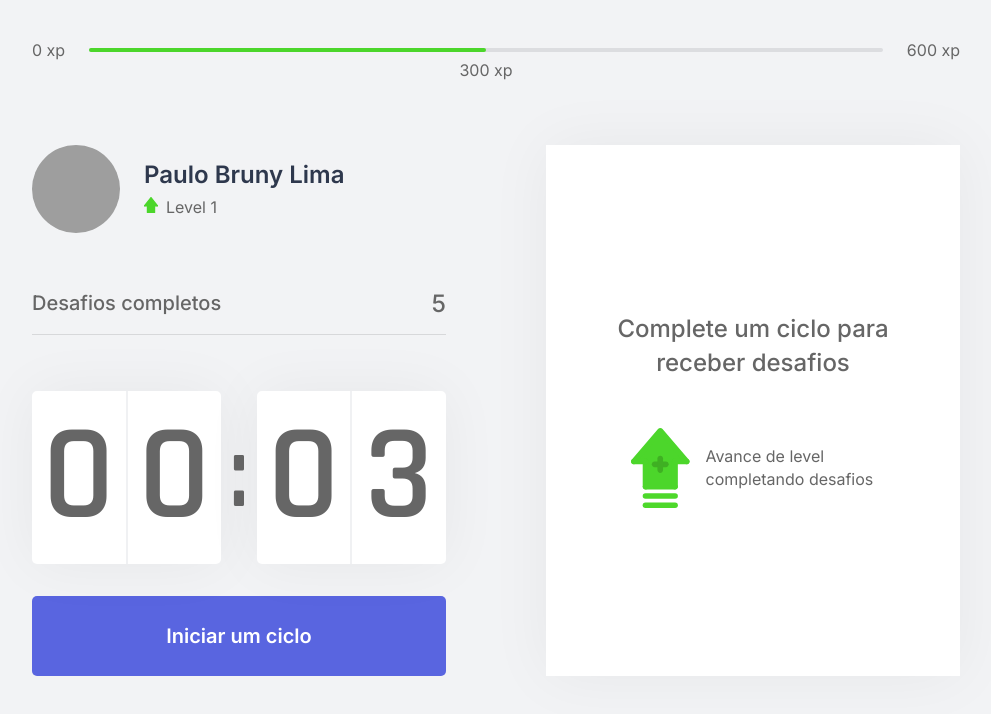
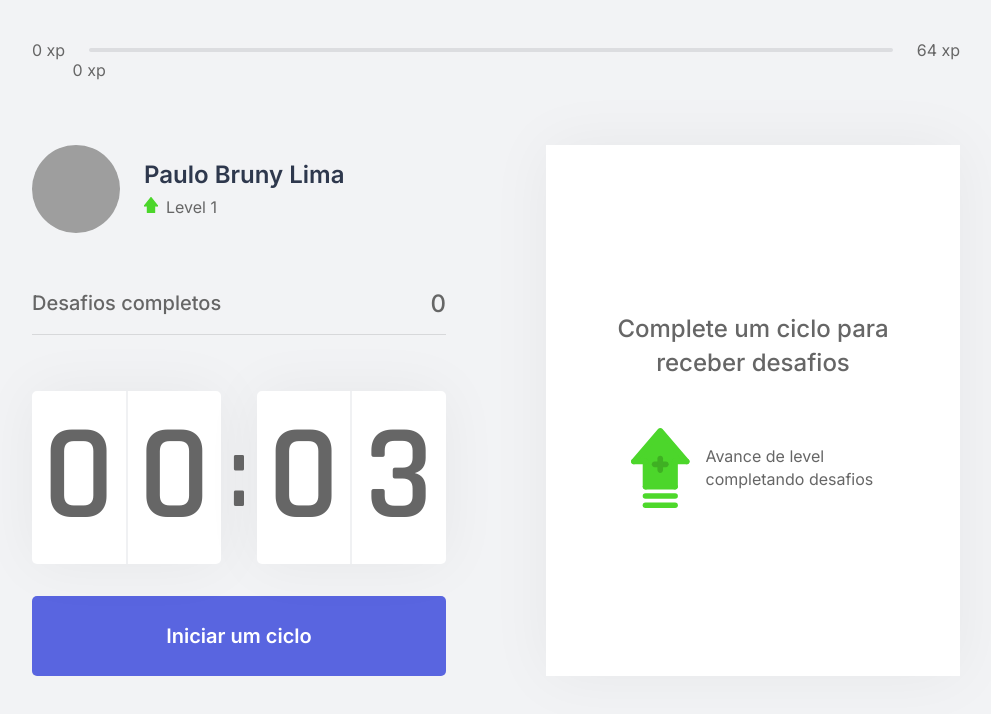
Before and after one commit to pbruny/nlw-04-next, a Next.js app: page / in a window 1280 px wide. Shown: the top 714 px of the page, without its empty margins (144-1135 px from the left). Built offline with nearby package versions, Linux system fonts and the light colour scheme; grey boxes are pictures that could not be loaded.

Commit message:
add context dynamic values

```diff
--- a/src/components/CompletedChallenges/index.tsx
+++ b/src/components/CompletedChallenges/index.tsx
@@ -1,10 +1,15 @@
+import { useContext } from 'react'
+import { ChallengesContext } from '../../contexts/ChallengeContext'
+
 import styles from '../../styles/components/CompletedChallenges.module.css'
 
 export default function CompletedChallenge() {
+  const { finishedChallenges } = useContext(ChallengesContext)
+
   return (
     <div className={styles.completedChallengesContainer}>
       <span>Desafios completos</span>
-      <span>5</span>
+      <span>{finishedChallenges}</span>
     </div>
   )
 }
--- a/src/components/Countdown/index.tsx
+++ b/src/components/Countdown/index.tsx
@@ -1,9 +1,12 @@
-import { useState, useEffect } from 'react'
+import { useState, useEffect, useContext } from 'react'
+import { ChallengesContext } from '../../contexts/ChallengeContext'
 import styles from '../../styles/components/Countdown.module.css'
 
 let countdownTimeout: NodeJS.Timeout
 
 export default function Countdown() {
+  const { startNewChallenge, activeChallenge } = useContext(ChallengesContext)
+
   const [time, setTime] = useState(0.05 * 60)
   const [isActive, setIsActive] = useState(false)
   const [hasFinished, setHasFinished] = useState(false)
@@ -22,8 +25,16 @@ export default function Countdown() {
     } else if (isActive && time === 0) {
       setHasFinished(true)
       setIsActive(false)
+      startNewChallenge()
     }
   }, [isActive, time])
+
+  useEffect(() => {
+    if (!isActive && !activeChallenge) {
+      setTime(0.05 * 60)
+      setHasFinished(false)
+    }
+  }, [activeChallenge])
 
   function startCountdown() {
     setIsActive(true)
--- a/src/components/ExperienceBar/index.tsx
+++ b/src/components/ExperienceBar/index.tsx
@@ -1,16 +1,29 @@
+import { useContext } from 'react'
+import { ChallengesContext } from '../../contexts/ChallengeContext'
+
 import styles from '../../styles/components/ExperienceBar.module.css'
 
 export default function ExperienceBar() {
+  const { currentExperience, experienceToNextLevel } = useContext(
+    ChallengesContext
+  )
+
+  const percentToNextLevel =
+    Math.round(currentExperience * 100) / experienceToNextLevel
+
   return (
     <header className={styles.experienceBar}>
       <span>0 xp</span>
       <div>
-        <div style={{ width: '50%' }} />
-        <span className={styles.currentExperience} style={{ left: '50%' }}>
-          300 xp
+        <div style={{ width: `${percentToNextLevel}% ` }} />
+        <span
+          className={styles.currentExperience}
+          style={{ left: `${percentToNextLevel}% ` }}
+        >
+          {currentExperience} xp
         </span>
       </div>
-      <span>600 xp</span>
+      <span>{experienceToNextLevel} xp</span>
     </header>
   )
 }
--- a/src/components/Profile/index.tsx
+++ b/src/components/Profile/index.tsx
@@ -1,6 +1,11 @@
+import { useContext } from 'react'
+import { ChallengesContext } from '../../contexts/ChallengeContext'
+
 import styles from '../../styles/components/Profile.module.css'
 
 export default function Profile() {
+  const { level } = useContext(ChallengesContext)
+
   return (
     <div className={styles.profileContainer}>
       <img src="https://github.com/pbruny.png" alt="Imagem de Paulo Bruny" />
@@ -8,7 +13,7 @@ export default function Profile() {
         <strong>Paulo Bruny Lima</strong>
         <p>
           <img src="icons/level.svg" alt="Seta verde para cima" />
-          Level 1
+          Level {level}
         </p>
       </div>
     </div>
```
